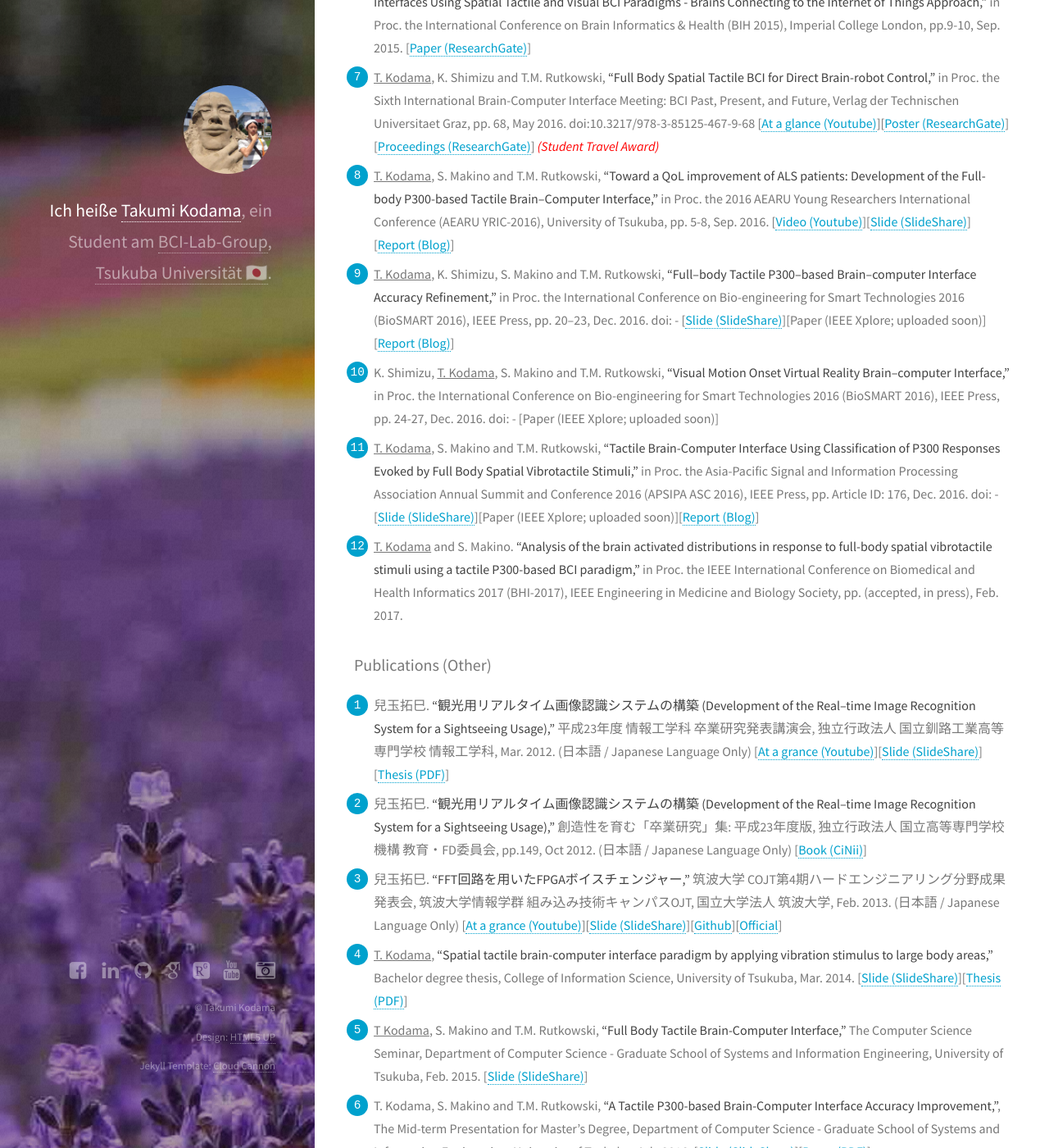
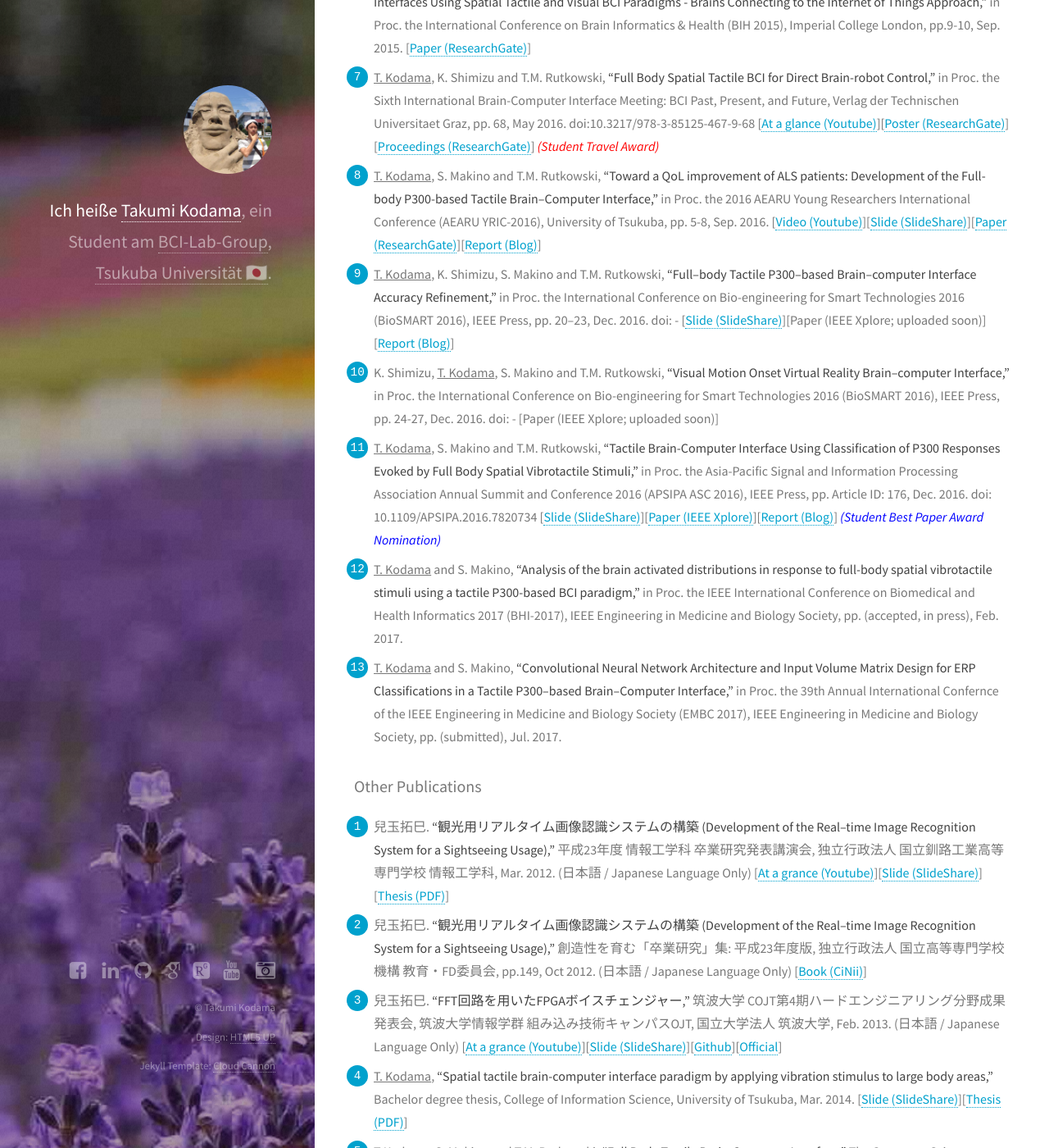
Before and after one commit to shartsu/shartsu.github.io, a Jekyll site: the page built from profile/index.markdown, in a window 1280 px wide and 1400 px high, scrolled down 2588 px. Shown: the whole window at 82% size. Built offline with Jekyll 4.4.1, drawn with Linux system fonts in a browser that asks for light colours; some web fonts are replaced; comment, search, counter and statistics services are not loaded; some of the changed text lies outside the part shown.

Commit message:
update for new paper on Feb. 2017

```diff
--- a/profile/index.markdown
+++ b/profile/index.markdown
@@ -38,12 +38,12 @@
 <!-- [comment]: [[SlideShare](@hokkaido)] -->
 - `Feb.2015` **The Best Poster Award** in the 10th AEARU Workshop on Computer Science and Web Technology (CSWT-2015), Tsukuba, Japan. [<a class="modalimg" href="#aearu">Photo</a>][[Official](http://aearu-cswt2015.sie.tsukuba.ac.jp/)]
 - `Jun.2016` **The Student Travel Award** in the Sixth International Brain-Computer Interface Meeting, CA, USA. [<a class="modalimg" href="#bcimeeting">Photo</a>][[Official](http://bcisociety.org/meetings/bci-meeting-2016-student-travel-award-program/)]
-- `Dec.2016` **Nomination for the Best Student Paper Competition** in the International Conference on Bio-engineering for Smart Technologies 2016 (BioSMART 2016), Dubai, UAE. [[Official](http://www.conf-biosmart.org/biosmart-competition)]
+- `Dec.2016` **Nomination for the Best Student Paper Award Competition** in the International Conference on Bio-engineering for Smart Technologies 2016 (BioSMART 2016), Dubai, UAE. [[Official](http://www.conf-biosmart.org/biosmart-competition)]
 
-### Journal Articles (Peer Reviewed)
-1. <u>T. Kodama</u>, K. Shimizu, S. Makino and T.M. Rutkowski, **"Comparison of P300--based Brain--computer Interface Classification Accuracy Refinement Methods using Full--body Tactile paradigm,"** Journal of Bionic Engineering, (submitted), 2017. <span style="color: red; ">*(Invited Journal)*</span>
+### Journal Article (Peer Reviewed)
+1. <u>T. Kodama</u>, K. Shimizu, S. Makino and T.M. Rutkowski, **"Comparison of P300--based Brain--computer Interface Classification Accuracy Refinement Methods using Full--body Tactile paradigm,"** Journal of Bionic Engineering, (submitted), 2017. <span style="color: red; ">*(Invited)*</span>
 
-### Book Chapters (Peer Reviewed)
+### Book Chapter (Peer Reviewed)
 1. T.M. Rutkowski, K. Shimizu, <u>T. Kodama</u>, P. Jurica and A. Cichocki, **"Brain--robot Interfaces Using Spatial Tactile BCI Paradigms - Symbiotic Brain-robot Applications,"** in <i>Symbiotic Interaction</i> (vol. 9359 of Lecture Notes in Computer Science), B. Blankertz, G. Jacucci, L. Gamberini, A. Spagnolli and J. Freeman Eds., Springer International Publishing, pp. 132-137, Oct. 2015. doi: 10.1007/978-3-319-24917-9_14 [[Chapter (Springer)](http://dx.doi.org/10.1007/978-3-319-24917-9_14)]
 
 ### Conference Papers (Peer Reviewed)
@@ -54,15 +54,15 @@
 5. T.M. Rutkowski, K. Shimizu, <u>T. Kodama</u>, P. Jurica, A. Cichocki and H. Shinoda, **"Controlling a Robot with Tactile Brain-computer Interfaces,"** in Proc. the 38th Annual Meeting of the Japan Neuroscience Society (Neuroscience 2015), Japan Neuroscience Society, pp. 2P332, July 2015. [[Paper (ResearchGate)](https://www.researchgate.net/publication/279804262_Controlling_a_Robot_with_Tactile_Brain-computer_Interfaces)]
 6. K. Shimizu , D. Aminaka , <u>T. Kodama</u>, C. Nakaizumi, P. Jurica, A. Cichocki, S. Makino and T.M. Rutkowski, **"Brain-robot Interfaces Using Spatial Tactile and Visual BCI Paradigms - Brains Connecting to the Internet of Things Approach,"** in Proc. the International Conference on Brain Informatics & Health (BIH 2015), Imperial College London, pp.9-10, Sep. 2015. [[Paper (ResearchGate)](https://www.researchgate.net/publication/281651229_Brain-robot_Interfaces_Using_Spatial_Tactile_and_Visual_BCI_Paradigms_-_Brains_Connecting_to_the_Internet_of_Things_Approach)]
 7. <u>T. Kodama</u>, K. Shimizu and T.M. Rutkowski, **"Full Body Spatial Tactile BCI for Direct Brain-robot Control,"** in Proc. the Sixth International Brain-Computer Interface Meeting: BCI Past, Present, and Future, Verlag der Technischen Universitaet Graz, pp. 68, May 2016. doi:10.3217/978-3-85125-467-9-68 [[At a glance (Youtube)](https://www.youtube.com/watch?v=sn6OEBBKsPQ)][[Poster (ResearchGate)](https://www.researchgate.net/publication/289637836_Full_Body_Spatial_Tactile_BCI_for_Direct_Brain-robot_Control)][[Proceedings (ResearchGate)](https://www.researchgate.net/publication/303286323_Proceedings_of_the_Sixth_International_Brain-Computer_Interface_Meeting_BCI_Past_Present_and_Future)] <span style="color: red; ">*(Student Travel Award)*</span>
-8. <u>T. Kodama</u>, S. Makino and T.M. Rutkowski, **"Toward a QoL improvement of ALS patients: Development of the Full-body P300-based Tactile Brain--Computer Interface,"** in Proc. the 2016 AEARU Young Researchers International Conference (AEARU YRIC-2016), University of Tsukuba, pp. 5-8, Sep. 2016. [[Video (Youtube)](https://www.youtube.com/watch?v=s5aXqOJc5R4)][[Slide (SlideShare)](http://www.slideshare.net/TakumiKodama/toward-a-qol-improvement-of-als-patients-development-of-the-fullbody-p300based-tactile-braincomputer-interface)][[Report (Blog)](../2016/09/20/AEARU.html)]
-<!-- [[Paper (PDF)]( ./docs/[P9]1609_Publications_AEARU.pdf)]-->
+8. <u>T. Kodama</u>, S. Makino and T.M. Rutkowski, **"Toward a QoL improvement of ALS patients: Development of the Full-body P300-based Tactile Brain--Computer Interface,"** in Proc. the 2016 AEARU Young Researchers International Conference (AEARU YRIC-2016), University of Tsukuba, pp. 5-8, Sep. 2016. [[Video (Youtube)](https://www.youtube.com/watch?v=s5aXqOJc5R4)][[Slide (SlideShare)](http://www.slideshare.net/TakumiKodama/toward-a-qol-improvement-of-als-patients-development-of-the-fullbody-p300based-tactile-braincomputer-interface)][[Paper (ResearchGate)](https://www.researchgate.net/publication/313222701_Toward_a_QoL_improvement_of_ALS_patients_Development_of_the_Full-body_P300-based_Tactile_Brain-Computer_Interface)][[Report (Blog)](../2016/09/20/AEARU.html)]
+<!-- [[Paper (PDF)]( ./docs/[P9]1609_Publications_AEARU.pdf)] -->
 9. <u>T. Kodama</u>, K. Shimizu, S. Makino and T.M. Rutkowski, **"Full–body Tactile P300–based Brain–computer Interface Accuracy Refinement,"** in Proc. the International Conference on Bio-engineering for Smart Technologies 2016 (BioSMART 2016), IEEE Press, pp. 20–23, Dec. 2016. doi: - [[Slide (SlideShare)](http://www.slideshare.net/TakumiKodama/fullbody-tactile-p300based-braincomputer-interface-accuracy-refinement)][Paper (IEEE Xplore; uploaded soon)][[Report (Blog)](../2016/12/05/BioSMART.html)]
 10. K. Shimizu, <u>T. Kodama</u>, S. Makino and T.M. Rutkowski, **"Visual Motion Onset Virtual Reality Brain–computer Interface,"** in Proc. the International Conference on Bio-engineering for Smart Technologies 2016 (BioSMART 2016), IEEE Press, pp. 24-27, Dec. 2016. doi: - [Paper (IEEE Xplore; uploaded soon)]
-11. <u>T. Kodama</u>, S. Makino and T.M. Rutkowski, **"Tactile Brain-Computer Interface Using Classification of P300 Responses Evoked by Full Body Spatial Vibrotactile Stimuli,"** in Proc. the Asia-Pacific Signal and Information Processing Association Annual Summit and Conference 2016 (APSIPA ASC 2016), IEEE Press, pp. Article ID: 176, Dec. 2016. doi: - [[Slide (SlideShare)](http://www.slideshare.net/TakumiKodama/tactile-braincomputer-interface-using-classification-of-p300-responses-evoked-by-full-body-spatial-vibrotactile-stimuli)][Paper (IEEE Xplore; uploaded soon)][[Report (Blog)](../2016/12/16/APSIPA.html)]
-12. <u>T. Kodama</u> and S. Makino. **"Analysis of the brain activated distributions in response to full-body spatial vibrotactile stimuli using a tactile P300-based BCI paradigm,"** in Proc. the IEEE International Conference on Biomedical and Health Informatics 2017 (BHI-2017), IEEE Engineering in Medicine and Biology Society, pp. (accepted, in press), Feb. 2017.
-<!-- 13. <u>T. Kodama</u> and S. Makino, **"Convolutional Neural Network Architecture and Input Volume Design for Analyzing Somatosensory ERP Signals Evoked by a Tactile P300-based Brain-Computer Interface,"** in Proc. the 39th Annual International Confernce of the IEEE Engineering in Medicine and Biology Society (EMBC 2017), IEEE Engineering in Medicine and Biology Society, pp. (scheduled), Jul. 2017. -->
+11. <u>T. Kodama</u>, S. Makino and T.M. Rutkowski, **"Tactile Brain-Computer Interface Using Classification of P300 Responses Evoked by Full Body Spatial Vibrotactile Stimuli,"** in Proc. the Asia-Pacific Signal and Information Processing Association Annual Summit and Conference 2016 (APSIPA ASC 2016), IEEE Press, pp. Article ID: 176, Dec. 2016. doi: 10.1109/APSIPA.2016.7820734 [[Slide (SlideShare)](http://www.slideshare.net/TakumiKodama/tactile-braincomputer-interface-using-classification-of-p300-responses-evoked-by-full-body-spatial-vibrotactile-stimuli)][[Paper (IEEE Xplore)](http://ieeexplore.ieee.org/abstract/document/7820734/)][[Report (Blog)](../2016/12/16/APSIPA.html)] <span style="color: blue; ">*(Student Best Paper Award Nomination)*</span>
+12. <u>T. Kodama</u> and S. Makino, **"Analysis of the brain activated distributions in response to full-body spatial vibrotactile stimuli using a tactile P300-based BCI paradigm,"** in Proc. the IEEE International Conference on Biomedical and Health Informatics 2017 (BHI-2017), IEEE Engineering in Medicine and Biology Society, pp. (accepted, in press), Feb. 2017.
+13. <u>T. Kodama</u> and S. Makino, **"Convolutional Neural Network Architecture and Input Volume Matrix Design for ERP Classifications in a Tactile P300--based Brain--Computer Interface,"** in Proc. the 39th Annual International Confernce of the IEEE Engineering in Medicine and Biology Society (EMBC 2017), IEEE Engineering in Medicine and Biology Society, pp. (submitted), Jul. 2017.
 
-### Publications (Other)
+### Other Publications
 1. 兒玉拓巳. **“観光用リアルタイム画像認識システムの構築 (Development of the Real--time Image Recognition System for a Sightseeing Usage),”** 平成23年度 情報工学科 卒業研究発表講演会, 独立行政法人 国立釧路工業高等専門学校 情報工学科, Mar. 2012. (日本語 / Japanese Language Only) [[At a grance (Youtube)](https://www.youtube.com/watch?v=_XMsg-hkFDE)][[Slide (SlideShare)](http://www.slideshare.net/TakumiKodama/ss-64184221)][[Thesis (PDF)](./docs/[O1]1203_Others_Thesis_KushiroNCT.pdf)]
 2. 兒玉拓巳. **“観光用リアルタイム画像認識システムの構築 (Development of the Real--time Image Recognition System for a Sightseeing Usage),”** 創造性を育む「卒業研究」集: 平成23年度版, 独立行政法人 国立高等専門学校機構 教育・FD委員会, pp.149, Oct 2012. (日本語 / Japanese Language Only) [[Book (CiNii)](http://ci.nii.ac.jp/ncid/AA12148693)]
 3. 兒玉拓巳. **“FFT回路を用いたFPGAボイスチェンジャー,”** 筑波大学 COJT第4期ハードエンジニアリング分野成果発表会, 筑波大学情報学群 組み込み技術キャンパスOJT, 国立大学法人 筑波大学, Feb. 2013. (日本語 / Japanese Language Only) [[At a grance (Youtube)](https://www.youtube.com/watch?v=R6EtG7UaVgo&feature=youtu.be&t=10m31s)][[Slide (SlideShare)](http://www.slideshare.net/TakumiKodama/the-fpga-voice-changer-using-fft-circuit)][[Github](https://github.com/shartsu/FPGA_FFTChangeVoice)][[Official](http://inf.tsukuba.ac.jp/ET-COJT/)]
@@ -70,6 +70,9 @@
 5. <u>T Kodama</u>, S. Makino and T.M. Rutkowski, **"Full Body Tactile Brain-Computer Interface,"** The Computer Science Seminar, Department of Computer Science - Graduate School of Systems and Information Engineering, University of Tsukuba, Feb. 2015. [[Slide (SlideShare)](http://www.slideshare.net/TakumiKodama/full-body-tactile-braincomputer-interface-64184788)]
 6. T. Kodama, S. Makino and T.M. Rutkowski, **"A Tactile P300-based Brain-Computer Interface Accuracy Improvement,"**, The Mid-term Presentation for Master's Degree, Department of Computer Science - Graduate School of Systems and Information Engineering, University of Tsukuba, July 2016. [[Slide (SlideShare)](http://www.slideshare.net/TakumiKodama/a-tactile-p300based-braincomputer-interface-accuracy-improvement)][[Paper (PDF)](./docs/[O6]1607_Others_CSSeminar_Tsukuba.pdf)]
 7. 兒玉拓巳, 清水健介, 森啓, 牧野昭二, ルトコフスキ トマシュ マチェイ, **"触覚刺激駆動型BCIの開発と応用 (Review of Stimulus-driven P300-based Tactile BCI Paradigms Developed by BCI-lab group),"** 第3回脳神経外科BMI懇話会 抄録集, 国立大学法人 旭川医科大学 脳神経外科, pp.5, Oct. 2016. (日本語 / Japanese Language Only)[[Paper (PDF)](./docs/[O7]1610_Others_JBMIC_Paper.pdf)][[Poster (PDF)](./docs/[O7]1610_Others_JBMIC_Poster.pdf)][[Report (Blog)](../2016/10/17/JBMIC.html)]
+8. T. Kodama, **"Full Body Spatial Vibrotactile Brain Computer Interface Paradigm,"**, Master's Thesis Defense, Department of Computer Science - Graduate School of Systems and Information Engineering, University of Tsukuba, July 2016. [[Video (Youtube; uploaded on March)]()][[Slide (SlideShare; uploaded on March)]()][[Thesis (PDF; uploaded on March)]()]
+<!-- すべてCNNのペーパーがアクセプトされたら公開する -->
+<!-- 動画アップ済み https://www.youtube.com/watch?v=lbSgr0yJSzw&feature=youtu.be -->
 
 ### Research Scholarships / Supports / Selections
 - `Sep.2014` **Travel Support for Overseas Academic Conference Participation** for attending 6th International Brain-Computer Interface Conference 2014 from Study Abroad Support Programs, Graduate School of Systems and Information Engineering, University of Tsukuba, Tsukuba, Japan. [[Official](http://www.tsukuba.ac.jp/english/students/study_program.html)]
```
